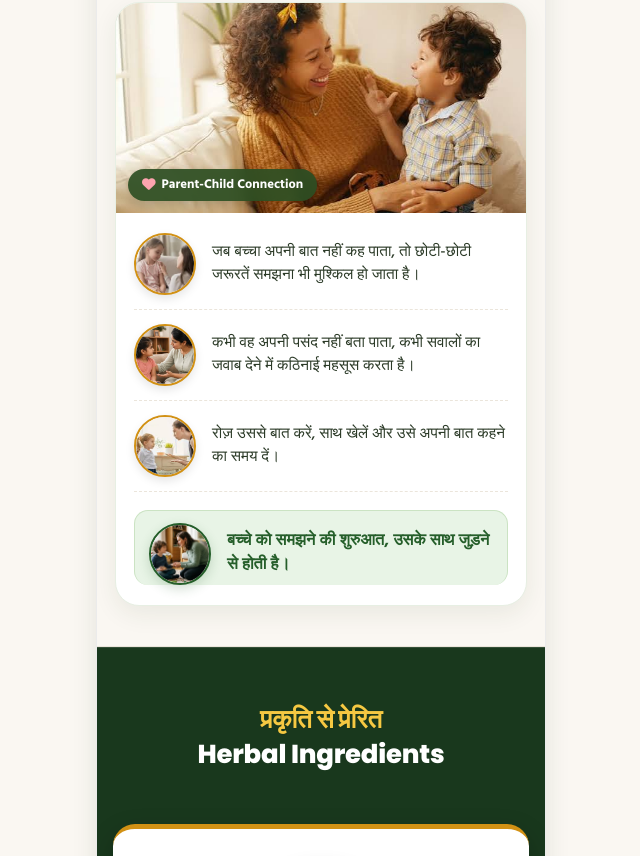
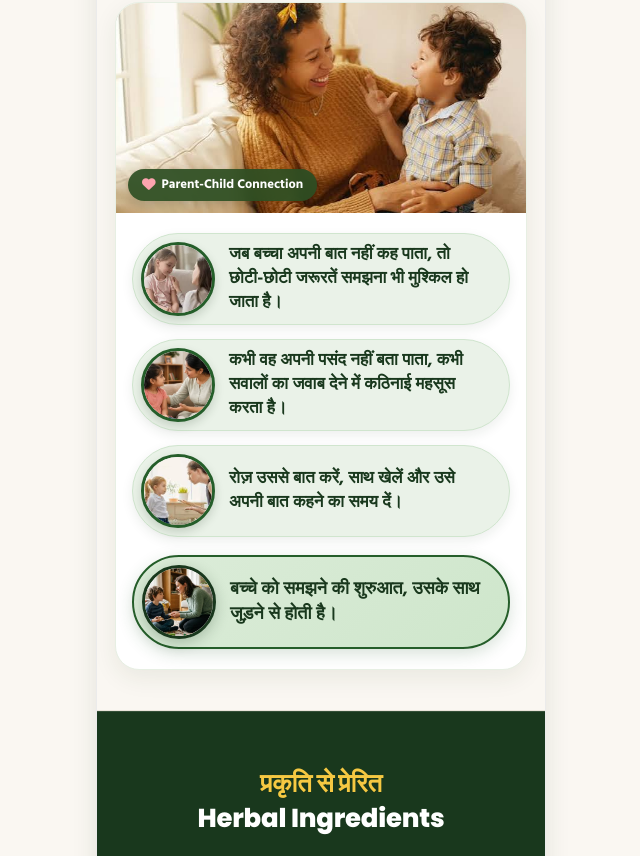
Before and after one commit to Anita-Ya/Ayurvanilp, a plain HTML site: page index.html in a window 1280 px wide. Shown: the part 3804-4660 px from the top of the page, without its empty margins (319-959 px from the left). Drawn offline with Linux system fonts and the light colour scheme; a web font is replaced by a local one.

```diff
--- a/index.html
+++ b/index.html
@@ -18,7 +18,7 @@
     <!-- FontAwesome for icons -->
     <link rel="stylesheet" href="https://cdnjs.cloudflare.com/ajax/libs/font-awesome/6.5.1/css/all.min.css">
 
-    <link rel="stylesheet" href="styles.css?v=4">
+    <link rel="stylesheet" href="styles.css?v=7">
 </head>
 
 <body>
--- a/styles.css
+++ b/styles.css
@@ -1520,7 +1520,7 @@ body {
 
 /* Connection Points List */
 .connection-points-list {
-    padding: 20px 18px;
+    padding: 20px 16px;
     display: flex;
     flex-direction: column;
     gap: 14px;
@@ -1529,24 +1529,28 @@ body {
 .connection-item {
     display: flex;
     align-items: center;
-    gap: 16px;
-    padding-bottom: 14px;
-    border-bottom: 1px dashed var(--brand-border);
-}
-
-.connection-item:last-child {
-    border-bottom: none;
-    padding-bottom: 0;
+    gap: 14px;
+    padding: 8px 18px 8px 8px;
+    background: #eaf2e8;
+    border: 1.5px solid #d0e5ce;
+    border-radius: 50px;
+    box-shadow: 0 4px 12px rgba(25, 56, 29, 0.08);
+    transition: transform 0.2s ease, box-shadow 0.2s ease;
+}
+
+.connection-item:hover {
+    transform: translateY(-2px);
+    box-shadow: 0 6px 16px rgba(25, 56, 29, 0.12);
 }
 
 .conn-img-box {
-    width: 62px;
-    height: 62px;
+    width: 74px;
+    height: 74px;
     flex-shrink: 0;
     border-radius: 50%;
     overflow: hidden;
-    border: 2px solid var(--brand-gold);
-    box-shadow: 0 4px 10px rgba(0, 0, 0, 0.1);
+    border: 3px solid var(--brand-green);
+    box-shadow: 0 4px 10px rgba(25, 56, 29, 0.18);
     background: #ffffff;
 }
 
@@ -1559,35 +1563,35 @@ body {
 
 .conn-text-box {
     flex: 1;
+    padding-right: 6px;
 }
 
 .conn-desc {
     font-family: 'Hind', sans-serif;
-    font-size: 0.96rem;
-    color: #2b3a27;
-    line-height: 1.5;
-    font-weight: 500;
+    font-size: 1.06rem;
+    color: var(--brand-green-dark);
+    line-height: 1.42;
+    font-weight: 700;
 }
 
 .connection-highlight-item {
-    background: var(--brand-green-light);
-    padding: 12px 14px;
-    border-radius: 14px;
-    border: 1.5px solid #cbe3c3;
+    background: linear-gradient(135deg, #dcecd9 0%, #cee6cb 100%);
+    border: 2px solid var(--brand-green);
+    box-shadow: 0 5px 16px rgba(37, 94, 42, 0.18);
     margin-top: 4px;
 }
 
 .connection-highlight-item .conn-img-box {
-    border: 2.5px solid var(--brand-green);
-    box-shadow: 0 4px 12px rgba(37, 94, 42, 0.2);
+    border: 3.5px solid var(--brand-green-dark);
+    box-shadow: 0 4px 14px rgba(25, 56, 29, 0.25);
 }
 
 .conn-desc-bold {
     font-family: 'Hind', sans-serif;
-    font-size: 1.02rem;
-    font-weight: 700;
-    color: var(--brand-green);
-    line-height: 1.45;
+    font-size: 1.12rem;
+    font-weight: 800;
+    color: var(--brand-green-dark);
+    line-height: 1.42;
 }
 
 /* ==========================================================================
@@ -1913,6 +1917,20 @@ body {
 .section-quality-trust .sec-header {
     text-align: center;
     margin-bottom: 34px;
+}
+
+.section-quality-trust .quality-trust-title {
+    display: flex !important;
+    align-items: center;
+    justify-content: center;
+    gap: 8px;
+    flex-wrap: nowrap;
+}
+
+.section-quality-trust .quality-trust-title .title-brown,
+.section-quality-trust .quality-trust-title .title-green {
+    display: inline-block !important;
+    white-space: nowrap;
 }
 
 .section-quality-trust .quality-trust-title .title-brown {
```
